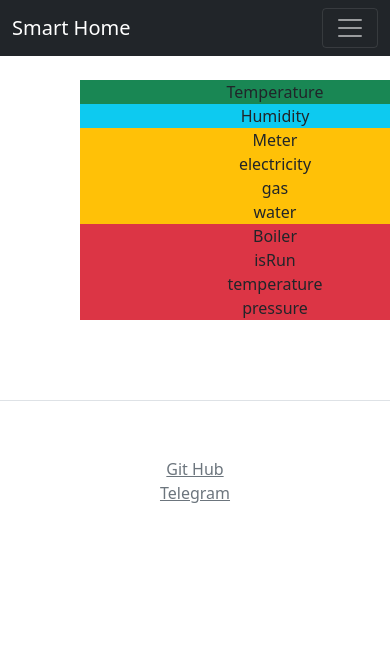
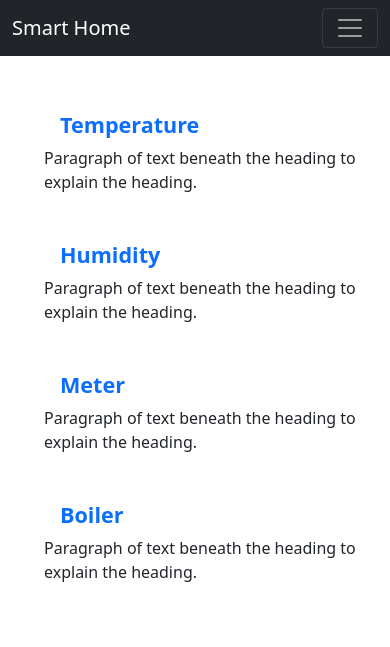
Before and after one commit to anddp12/flaskProject, a Flask app: page / in a window 390 px wide; the page is wider, and only the part inside the window is pictured. Shown: the top 647 px of that part. Before the commit the page ends 503 px from the top of that part, so only its background shows below. Run offline with Flask 2, Linux system fonts and the light colour scheme; some libraries are stand-ins or nearby versions; grey boxes are pictures that could not be loaded.

Commit message:
editing index, header, footer files

```diff
--- a/templates/footer.html
+++ b/templates/footer.html
@@ -1,10 +1,22 @@
-<footer class="text-center pt-5 my-md-5 pt-md-5 border-top">
+<footer class="text-center pt-5 my-md-2 pt-md-2 border-top">
     <div class="row">
         <div class="col-12 col-md">
             <h5></h5>
             <ul class="list-unstyled text-small">
-                <li><a href="https://github.com/anddp12" class="link-secondary">Git Hub</a></li>
-                <li><a href="https://t.me/ataran12" class="link-secondary">Telegram</a></li>
+                <li>
+                    <svg xmlns="http://www.w3.org/2000/svg" class="icon icon-tabler icon-tabler-brand-github" width="24" height="24" viewBox="0 0 24 24" stroke-width="2" stroke="currentColor" fill="none" stroke-linecap="round" stroke-linejoin="round">
+                    <path stroke="none" d="M0 0h24v24H0z" fill="none"></path>
+                    <path d="M9 19c-4.3 1.4 -4.3 -2.5 -6 -3m12 5v-3.5c0 -1 .1 -1.4 -.5 -2c2.8 -.3 5.5 -1.4 5.5 -6a4.6 4.6 0 0 0 -1.3 -3.2a4.2 4.2 0 0 0 -.1 -3.2s-1.1 -.3 -3.5 1.3a12.3 12.3 0 0 0 -6.2 0c-2.4 -1.6 -3.5 -1.3 -3.5 -1.3a4.2 4.2 0 0 0 -.1 3.2a4.6 4.6 0 0 0 -1.3 3.2c0 4.6 2.7 5.7 5.5 6c-.6 .6 -.6 1.2 -.5 2v3.5"></path>
+                    </svg>
+                    <a href="https://github.com/anddp12" class="link-secondary">Git Hub</a></li>
+                <li>
+                    <svg xmlns="http://www.w3.org/2000/svg" class="icon icon-tabler icon-tabler-brand-telegram" width="24" height="24" viewBox="0 0 24 24" stroke-width="2" stroke="currentColor" fill="none" stroke-linecap="round" stroke-linejoin="round">
+                    <path stroke="none" d="M0 0h24v24H0z" fill="none"></path>
+                    <path d="M15 10l-4 4l6 6l4 -16l-18 7l4 2l2 6l3 -4"></path>
+                    </svg>
+                    <a href="https://t.me/ataran12" class="link-secondary">Telegram</a>
+                </li>
+
             </ul>
         </div>
     </div>
--- a/templates/header.html
+++ b/templates/header.html
@@ -1,5 +1,5 @@
 <header>
-    <nav class="navbar fixed-top navbar-expand-lg navbar-dark bg-dark">
+    <nav class="navbar navbar-expand-lg navbar-dark bg-dark">
         <div class="container">
             <a href="" class="navbar-brand">Smart Home</a>
             <button class="navbar-toggler" type="button" data-toggle="collapse" data-target="#navbarContent" aria-controls="navbarContent" aria-expanded="false">
@@ -9,16 +9,16 @@
             <div class="collapse navbar-collapse" id="navbarContent">
                 <ul class="navbar-nav m-auto mb-2">
                     <li class="nav-item">
-                        <a href="" class="nav-link">Home</a>
+                        <a href="/" class="nav-link">Home</a>
                     </li>
                     <li class="nav-item">
-                        <a href="" class="nav-link">About Us</a>
+                        <a href="" class="nav-link">About us</a>
                     </li>
                     <li class="nav-item">
-                        <a href="" class="nav-link">Controls</a>
+                        <a href="/metric" class="nav-link">Controls</a>
                     </li>
                     <li class="nav-item">
-                        <a href="" class="nav-link">Block</a>
+                        <a href="" class="nav-link">Contacts</a>
                     </li>
                 </ul>
                 <form action="" class="d-flex">
--- a/templates/index.html
+++ b/templates/index.html
@@ -3,26 +3,42 @@
     {% include 'header.html' %}
 
     <main>
-        <div class="container container-md text-center" style="margin:80px">
-            <div class="row">
-                <div class="col-md-12 bg-success">Temperature</div>
+
+        <div class="row row-cols-1 row-cols-sm-2 row-cols-md-3 row-cols-lg-4 g-4 py-5">
+          <div class="col d-flex align-items-start">
+            <svg class="bi text-muted flex-shrink-0 me-3" width="1.75em" height="1.75em"><use xlink:href="#bootstrap"></use></svg>
+            <div>
+              <h3 class="fw-bold mb-0 fs-4"><a href="" class="nav-link">Temperature</a></h3>
+              <p>Paragraph of text beneath the heading to explain the heading.</p>
             </div>
-            <div class="row">
-                <div class="col-md-12 bg-info">Humidity</div>
+          </div>
+          <div class="col d-flex align-items-start">
+            <svg class="bi text-muted flex-shrink-0 me-3" width="1.75em" height="1.75em"><use xlink:href="#cpu-fill"></use></svg>
+            <div>
+              <h3 class="fw-bold mb-0 fs-4"><a href="" class="nav-link">Humidity</a></h3>
+              <p>Paragraph of text beneath the heading to explain the heading.</p>
             </div>
-            <div class="row" >
-                <div class="col-md-3 bg-warning">Meter</div>
-                <div class="col-md-3 bg-warning">electricity</div>
-                <div class="col-md-3 bg-warning">gas</div>
-                <div class="col-md-3 bg-warning">water</div>
+          </div>
+          <div class="col d-flex align-items-start">
+            <svg class="bi text-muted flex-shrink-0 me-3" width="1.75em" height="1.75em"><use xlink:href="#calendar3"></use></svg>
+            <div>
+              <h3 class="fw-bold mb-0 fs-4"><a href="" class="nav-link">Meter</a></h3>
+              <p>Paragraph of text beneath the heading to explain the heading.</p>
             </div>
-            <div class="row">
-                <div class="col-md-3 bg-danger">Boiler</div>
-                <div class="col-md-3 bg-danger">isRun</div>
-                <div class="col-md-3 bg-danger">temperature</div>
-                <div class="col-md-3 bg-danger">pressure</div>
+          </div>
+          <div class="col d-flex align-items-start">
+            <svg class="bi text-muted flex-shrink-0 me-3" width="1.75em" height="1.75em"><use xlink:href="#home"></use></svg>
+            <div>
+              <h3 class="fw-bold mb-0 fs-4"><a href="" class="nav-link">Boiler</a></h3>
+              <p>Paragraph of text beneath the heading to explain the heading.</p>
             </div>
+          </div>
         </div>
+
+        <div>
+            <img src="https://cdn.pixabay.com/photo/2018/01/21/10/01/smart-home-3096224_1280.jpg" class="d-block w-100 h-50" alt="...">
+        </div>
+
     </main>
 
     {% include 'footer.html' %}
```
